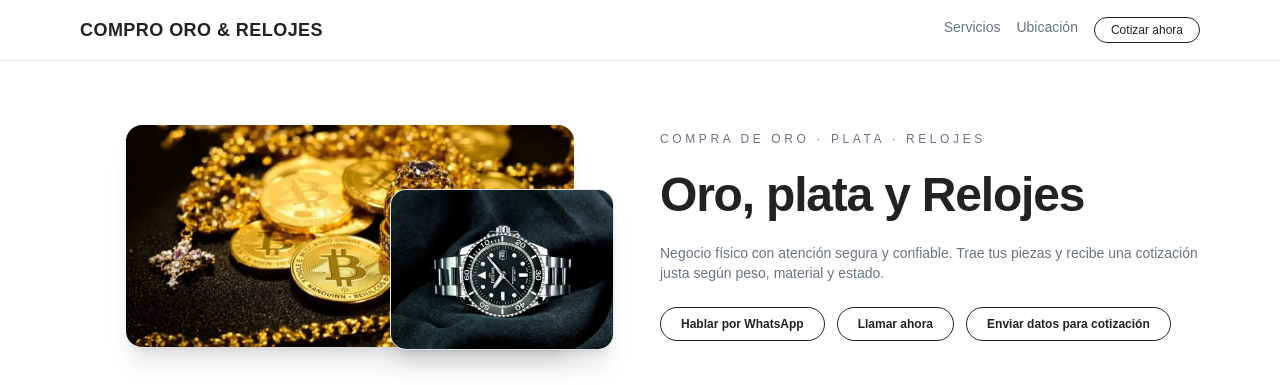
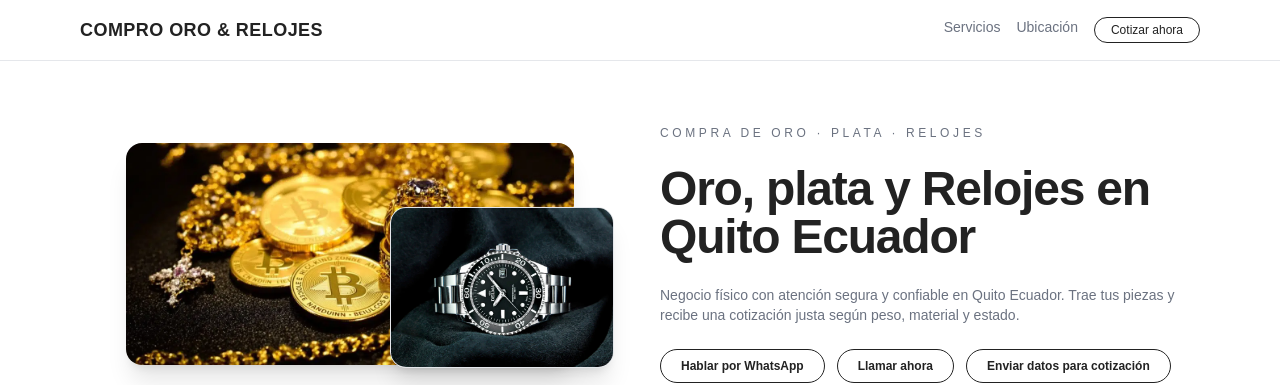
Before and after one commit to Erika0510/comprooro, a Next.js app: page / in a window 1280 px wide. Shown: the top 385 px of the page. Built offline with nearby package versions, Linux system fonts and the light colour scheme.

Commit message:
Quito Ecuador

```diff
--- a/app/page.tsx
+++ b/app/page.tsx
@@ -70,11 +70,11 @@ export default function Home() {
             </p>
 
             <h1 className="text-4xl font-bold tracking-tight md:text-5xl text-[#222222]">
-              Oro, plata y Relojes
+              Oro, plata y Relojes en Quito Ecuador
             </h1>
 
             <p className="max-w-xl text-sm text-[#6B7280]">
-              Negocio físico con atención segura y confiable. Trae tus piezas y
+              Negocio físico con atención segura y confiable en Quito Ecuador. Trae tus piezas y
               recibe una cotización justa según peso, material y estado.
             </p>
 
```
